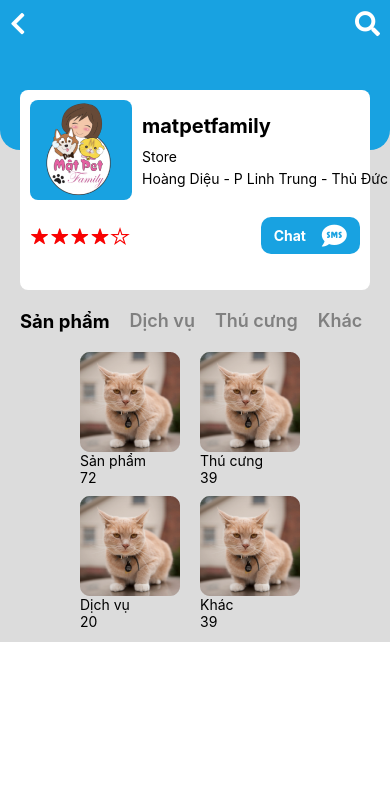
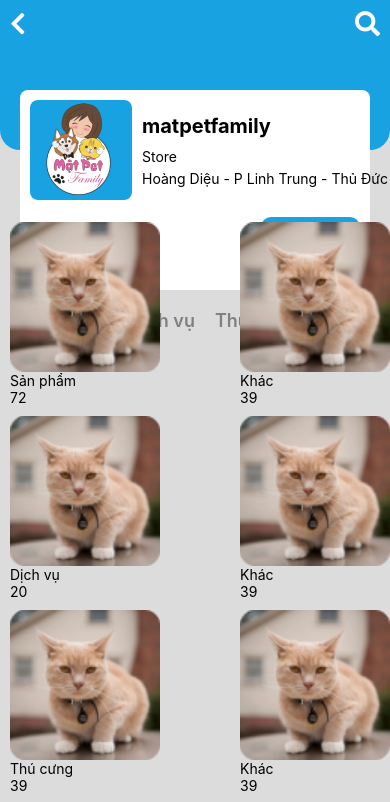
Before and after one commit to longnguyen1036/AppChamSocThuCung, a React Native app: screen / in a window 390 px wide. Shown: the top 802 px of the page. Built offline with nearby package versions, Linux system fonts and the light colour scheme; what react-native would draw is missing.

Commit message:
lau ba ta
code 134

```diff
--- a/src/screen/Shop/ProfileShop1.js
+++ b/src/screen/Shop/ProfileShop1.js
@@ -29,7 +29,50 @@ const DATA = [
     },
 
     {
-        id: '58694a0f-3da1-471f-bd96-145571e29d79',
+        id: '58694a0f-3da1-471f-bd96-145571e29d78',
+        title: 'Khác',
+        image: require("../../assets/image/profileavatar.png"),
+        price: 39,
+      },
+      {
+        id: '58694a0f-3da1-471f-bd96-145571e29d76',
+        title: 'Khác',
+        image: require("../../assets/image/profileavatar.png"),
+        price: 39,
+      },
+      {
+        id: '58694a0f-3da1-471f-bd96-145571e29d70',
+        title: 'Khác',
+        image: require("../../assets/image/profileavatar.png"),
+        price: 39,
+      },
+
+      {
+        id: '58694a0f-3da1-471f-bd96-145571e29d762',
+        title: 'Khác',
+        image: require("../../assets/image/profileavatar.png"),
+        price: 39,
+      },
+      {
+        id: '58694a0f-3da1-471f-bd96-145571e29d71123',
+        title: 'Khác',
+        image: require("../../assets/image/profileavatar.png"),
+        price: 39,
+      },
+      {
+        id: '58694a0f-3da1-471f-bd96-145571e29d124',
+        title: 'Khác',
+        image: require("../../assets/image/profileavatar.png"),
+        price: 39,
+      },
+      {
+        id: '58694a0f-3da1-471f-bd96-145571e29d7125',
+        title: 'Khác',
+        image: require("../../assets/image/profileavatar.png"),
+        price: 39,
+      },
+      {
+        id: '58694a0f-3da1-471f-bd96-145571e29d7126',
         title: 'Khác',
         image: require("../../assets/image/profileavatar.png"),
         price: 39,
@@ -47,7 +90,7 @@ const ProfileShop1 = () => {
   const [activeCategory, setActiveCategory] = useState(0);
   return (
     <SafeAreaView>
-      <ScrollView>
+      <ScrollView decelerationRate={0.5}>
         <View style ={{backgroundColor: '#dcdcdc'}}>
             <View style={{backgroundColor: '#18A2E1', flexDirection: 'row', justifyContent: 'space-between', paddingHorizontal: 10,
              paddingVertical: 10,
@@ -146,16 +189,16 @@ const ProfileShop1 = () => {
                 </Text>
               </TouchableOpacity>
             ))}
-        </ScrollView>
+          </ScrollView>
 
-        {activeCategory == 0 ?  <ScrollView contentContainerStyle={{height:300, flexWrap:'wrap'}} style={{marginTop: 10, paddingHorizontal: 80,}}>
+        {activeCategory == 0 ?  <ScrollView decelerationRate={0.5} style={{marginTop: -120}} contentContainerStyle={{flexWrap: 'wrap', height: '70%', paddingHorizontal: 10}} >
             {DATA.map((category, index) => (
               <TouchableOpacity
-                style={{ marginRight: 20 , marginTop: 10}}
+                style={{ marginRight: 80 , marginTop: 10}}
                 key={index}
 
               >
-                <Image source={category.image}/>
+                <Image style={{width: 150, height: 150, resizeMode: 'cover'}} source={category.image}/>
                 <Text>
                   {category.title}
                 </Text>
@@ -201,63 +244,6 @@ const ProfileShop1 = () => {
               </TouchableOpacity>
             ))}
         </ScrollView>: null}
-
-
-
-
-
-
-
-
-        {/* <View
-            style={{
-              flexDirection: "row",
-              flexWrap: "wrap",
-              justifyContent: "space-between",
-              marginVertical: 20,
-              marginHorizontal: 15,
-            }}
-          >
-            {DATA[activeCategory].recipes.map((item) => (
-              <TouchableOpacity
-                style={{ width: ITEM_WIDTH, marginBottom: 20 }}
-                key={item.id}
-              >
-                <Image
-                  style={{
-                    width: "100%",
-                    height: ITEM_WIDTH + 30,
-                    borderRadius: 20,
-                  }}
-                  source={item.image}
-                />
-                <Text
-                  style={{
-                    fontSize: 20,
-                    fontWeight: "700",
-                    marginTop: 10,
-                  }}
-                >
-                  {item.name}
-                </Text>
-                <Text
-                  style={{
-                    fontSize: 15,
-                    color: 'gray',
-                    marginVertical: 5,
-                  }}
-                >
-                  Today discount {item.discount}
-                </Text>
-                <Text style={{ fontSize: 20, fontWeight: "700" }}>
-                  $ {item.price}
-                </Text>
-              </TouchableOpacity>
-            ))}
-          </View> */}
-
-
-
         </View>
       </ScrollView>
     </SafeAreaView>
```
Also changed, not shown: src/assets/image/matpet1.png (added).
